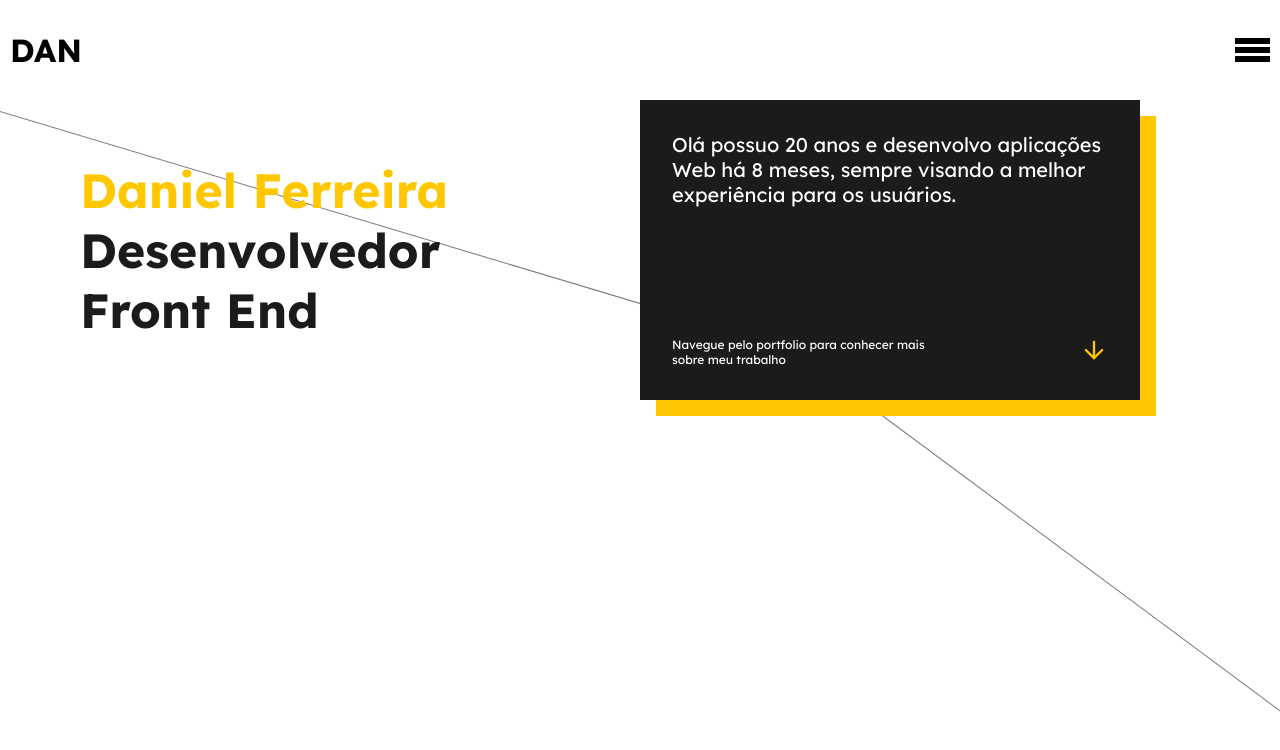
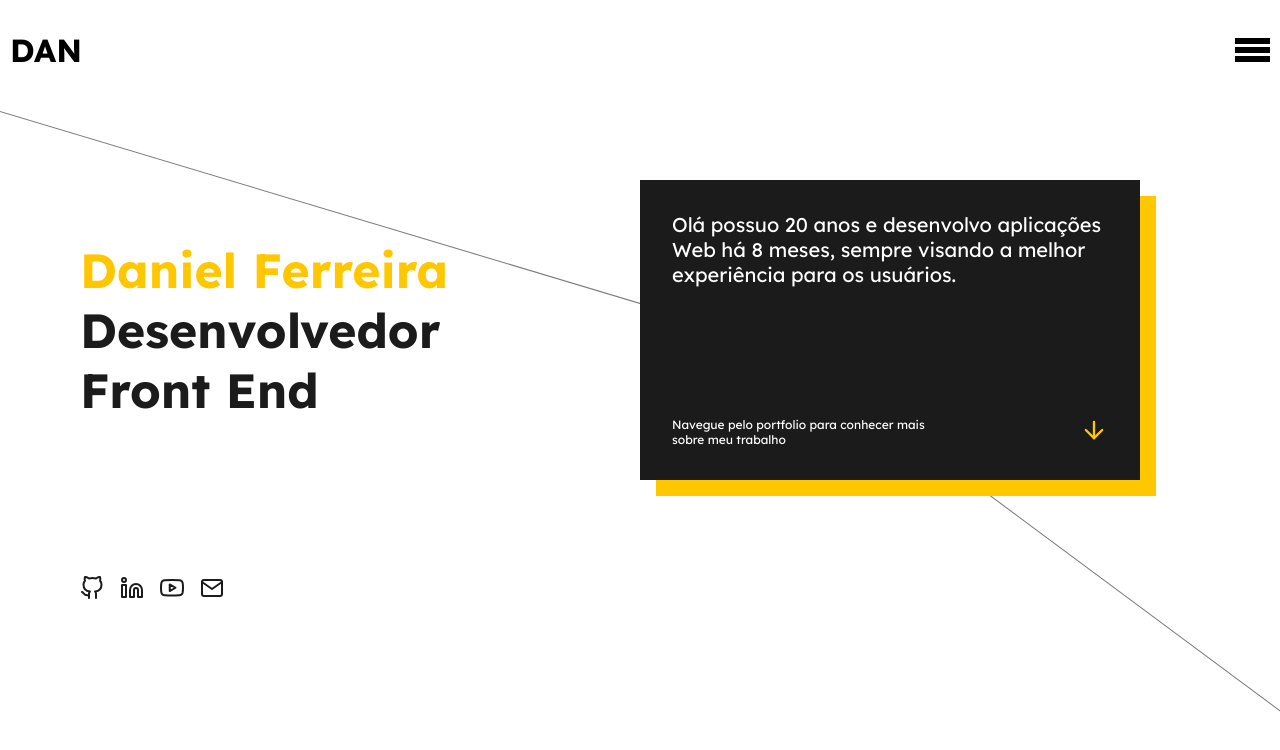
Before and after one commit to hirokirigaya/personal-web-site, a React (Vite) app: page / in a window 1280 px wide. Shown: the top 750 px of the page. Built offline with nearby package versions, Linux system fonts and the light colour scheme.

Commit message:
added icons first section

```diff
--- a/src/components/layout/Header/Navbar/index.tsx
+++ b/src/components/layout/Header/Navbar/index.tsx
@@ -1,4 +1,4 @@
-import { useState } from "react";
+import { useEffect, useState } from "react";
 import { Link } from "react-router-dom";
 import * as Styled from "./styles";
 
@@ -39,7 +39,13 @@ const Navbar = (): JSX.Element => {
         <ul className="container-links">
           {navLinks.map((item) => {
             return (
-              <li key={item.id} className={activeLink === item.path ? "navbar-link on" : "navbar-link"}>
+              <li
+                key={item.id}
+                onClick={handleClickToggleMenu}
+                className={
+                  activeLink === item.path ? "navbar-link on" : "navbar-link"
+                }
+              >
                 <Link to={item.path}>{item.name}</Link>
               </li>
             );
@@ -69,7 +75,7 @@ const navLinks = [
   {
     id: 4,
     name: "Contato",
-    path: "/contato",
+    path: "#contato",
   },
 ];
 
--- a/src/components/layout/Header/Navbar/styles.ts
+++ b/src/components/layout/Header/Navbar/styles.ts
@@ -1,12 +1,13 @@
 import styled from "styled-components";
 
 export const Container = styled.header`
+  max-width: 1280px;
+  margin: 0 auto;
   padding: 0px 10px;
   display: flex;
   justify-content: space-between;
   align-items: center;
   height: 100px;
-  background-color: #fff;
 
   h1 {
     z-index: 888;
--- a/src/components/layout/Header/index.tsx
+++ b/src/components/layout/Header/index.tsx
@@ -1,12 +1,20 @@
-import { Navbar } from './Navbar';
-import * as Styled from './styles'
+import { useEffect, useRef, useState } from "react";
+import { Navbar } from "./Navbar";
+import * as Styled from "./styles";
 
-const Header = () : JSX.Element => {
+const Header = (): JSX.Element => {
+  const [windowScroll, setWindowScroll] = useState(0);
+  const header = useRef<any>();
+
+  useEffect(() => {
+    setWindowScroll(window.scrollY)
+  }, [window.scrollY])
+
   return (
-    <Styled.Container>
+    <Styled.Container ref={header}>
       <Navbar />
     </Styled.Container>
-  )
-}
+  );
+};
 
 export { Header };
--- a/src/components/layout/Header/styles.ts
+++ b/src/components/layout/Header/styles.ts
@@ -1,6 +1,7 @@
 import styled from "styled-components";
 
 export const Container = styled.div`
-  max-width: 1280px;
-  margin: 0 auto;
+  position: sticky;
+  top: 0;
+  background-color: #fff;
 `
--- a/src/pages/Home/index.tsx
+++ b/src/pages/Home/index.tsx
@@ -1,5 +1,11 @@
 import { Card } from "../../components/reusable/card";
-import { FiArrowDown } from "react-icons/fi";
+import {
+  FiArrowDown,
+  FiGithub,
+  FiLinkedin,
+  FiMail,
+  FiYoutube,
+} from "react-icons/fi";
 import * as Styled from "./styles";
 import { Link } from "react-router-dom";
 
@@ -11,6 +17,7 @@ const Home = (): JSX.Element => {
   return (
     <Styled.Container>
       <Styled.FirstSection>
+        <div className="container-main-first">
           <div className="title-first-section">
             <h1>
               <span>Daniel Ferreira</span>
@@ -23,8 +30,8 @@ const Home = (): JSX.Element => {
             <div className="infos">
               <p className="about-me">
                 Olá possuo {Idade} anos e desenvolvo aplicações Web há{" "}
-              {ProgamationTime} meses, sempre visando a melhor experiência para
-              os usuários.
+                {ProgamationTime} meses, sempre visando a melhor experiência
+                para os usuários.
               </p>
 
               <div className="navgation-personal-web">
@@ -38,6 +45,21 @@ const Home = (): JSX.Element => {
               </div>
             </div>
           </Card>
+        </div>
+        <div className="icons-networks">
+          <a href="https://github.com/hirokirigaya" target="_blank">
+            <FiGithub />
+          </a>
+          <a href="https://www.linkedin.com/in/daniel-junio-0832481bb/" target="_blank">
+            <FiLinkedin />
+          </a>
+          <a href="/" target="_blank">
+            <FiYoutube />
+          </a>
+          <a href="mailto:danielferreiradeveloper@gmail.com">
+            <FiMail />
+          </a>
+        </div>
       </Styled.FirstSection>
     </Styled.Container>
   );
--- a/src/pages/Home/styles.ts
+++ b/src/pages/Home/styles.ts
@@ -10,8 +10,12 @@ export const Container = styled.main`
 `;
 
 export const FirstSection = styled.section`
+  display: flex;
+  flex-direction: column;
+
+  .container-main-first {
     max-width: 1120px;
-  margin: 0 auto;
+    margin: 5rem auto 0 auto;
     display: grid;
     width: 100%;
     grid-template-columns: repeat(2, 1fr);
@@ -67,4 +71,26 @@ export const FirstSection = styled.section`
         }
       }
     }
+  }
+
+  .icons-networks {
+    max-width: 1120px;
+    margin: 0 auto;
+    margin-top: 6rem;
+    display: flex;
+    width: 100%;
+    gap: 1rem;
+
+    a {
+      svg {
+        font-size: ${({theme}) => theme.fontSizes["2xl"]};
+        color: ${({theme}) => theme.colors.text.primary};
+        transition: all 200ms ease-in-out;
+
+        &:hover {
+          color: ${({theme}) => theme.colors.text.secondary};
+        }
+      }
+    }
+  }
 `;
--- a/src/styles/GlobalStyles.ts
+++ b/src/styles/GlobalStyles.ts
@@ -37,4 +37,14 @@ export default createGlobalStyle`
     transform: translateY(0px);
   }
 }
+
+  ::-webkit-scrollbar-thumb {
+    background-color: #1b1b1b;
+  }
+
+  ::-webkit-scrollbar {
+    background-color: #e6e6e6;
+    width: 8px;
+    height: 8px;
+  }
 `;
```
Lines whose indentation alone changed are shown as unchanged.
